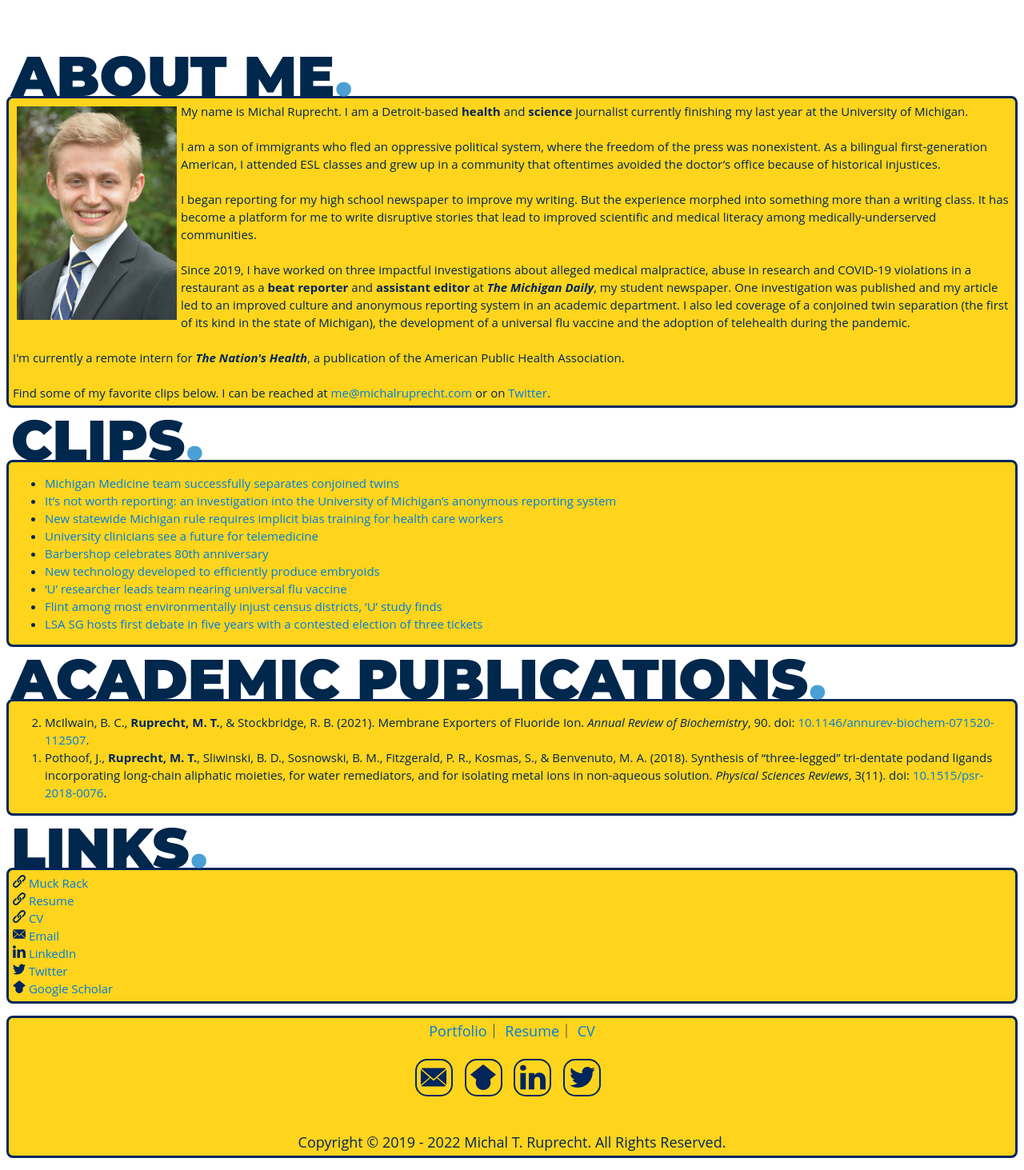
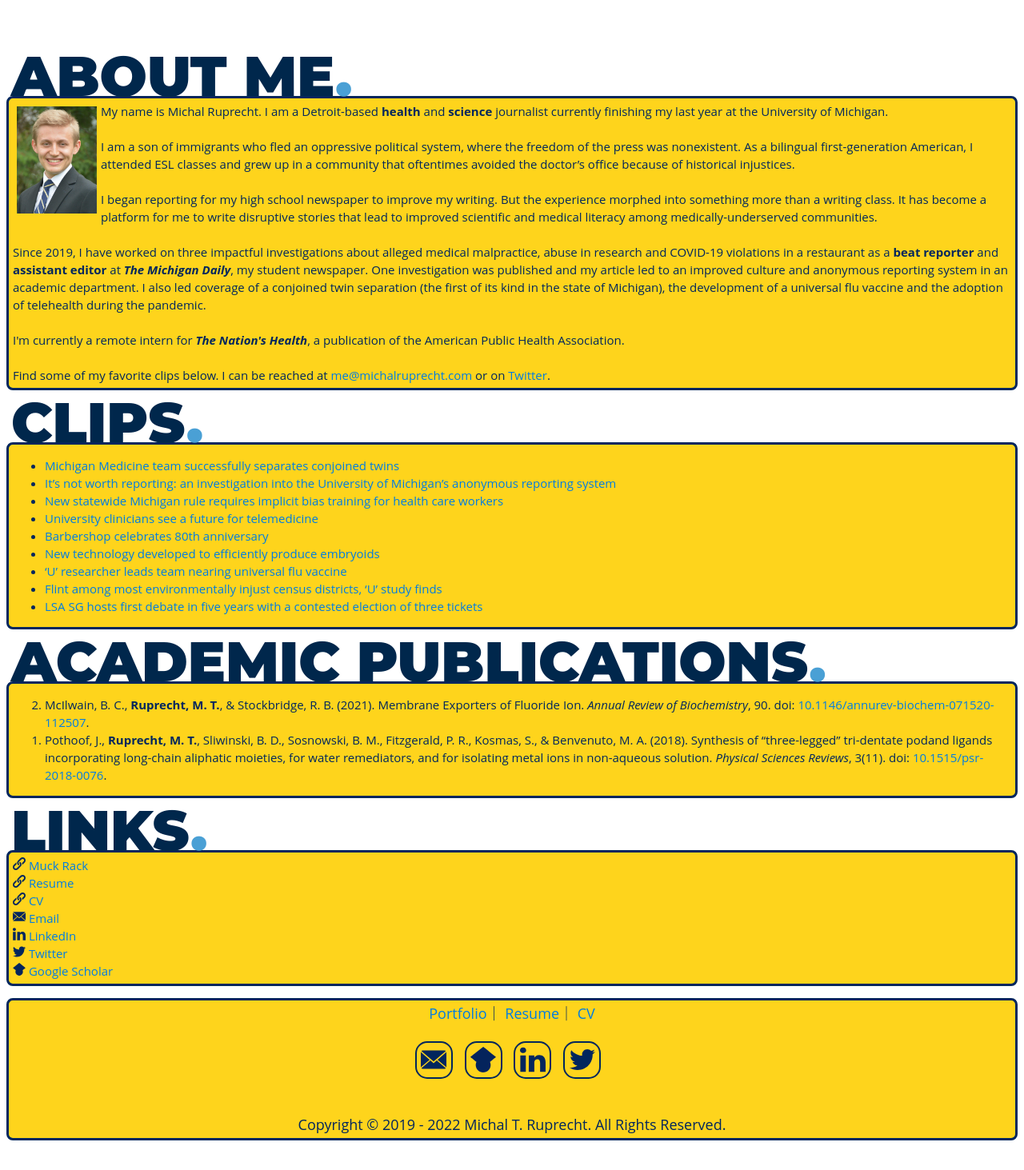
Before and after one commit to MichalRuprecht/michalruprecht.github.io, a Jekyll site: the page built from index.html, in a window 1280 px wide. Shown: the whole page at 80% size. Built offline with Jekyll 4.4.1, drawn with Linux system fonts in a browser that asks for light colours; after the commit the page ends 1441 px from its top, so only the background shows below that.

Commit message:
Update index.html

```diff
--- a/index.html
+++ b/index.html
@@ -12,7 +12,7 @@ title: Home - Michal Ruprecht
           <br />ABOUT ME<font color="#4AA0D5">.</font>
         </div>
         <div class="college">
-          <h3><img src="assets/profile.svg" width="200" style="float:left;margin:5px 5px">
+          <h3><img src="assets/profile.svg" width="100" style="float:left;margin:5px 5px">
             My name is Michal Ruprecht. I am a Detroit-based <b>health</b> and <b>science</b> journalist currently finishing my last year at the University of Michigan.
 
             <br><br>I am a son of immigrants who fled an oppressive political system, where the freedom of the press was nonexistent. As a bilingual first-generation American, I attended ESL classes and grew up in a community that oftentimes avoided the doctor’s office because of historical injustices.
```
